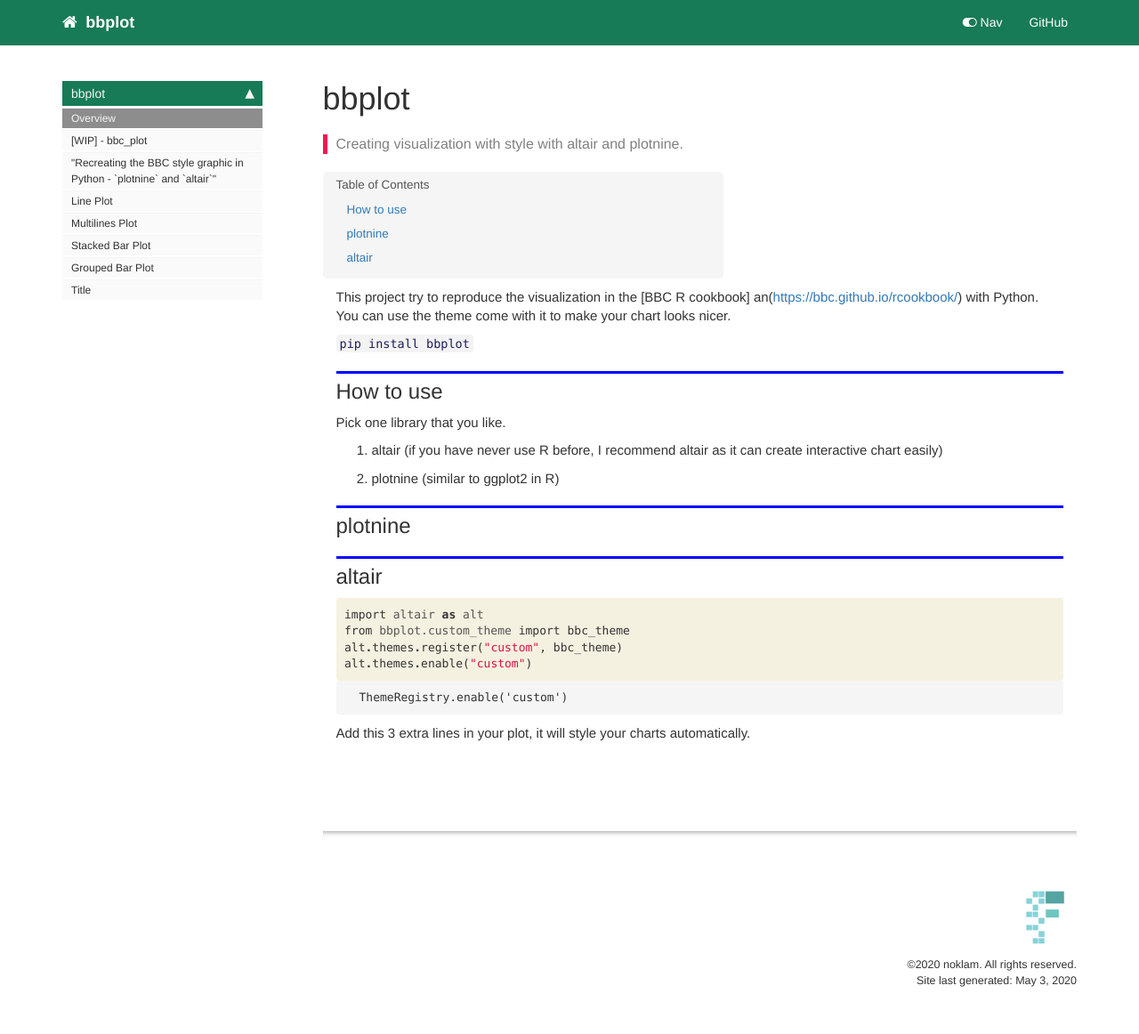
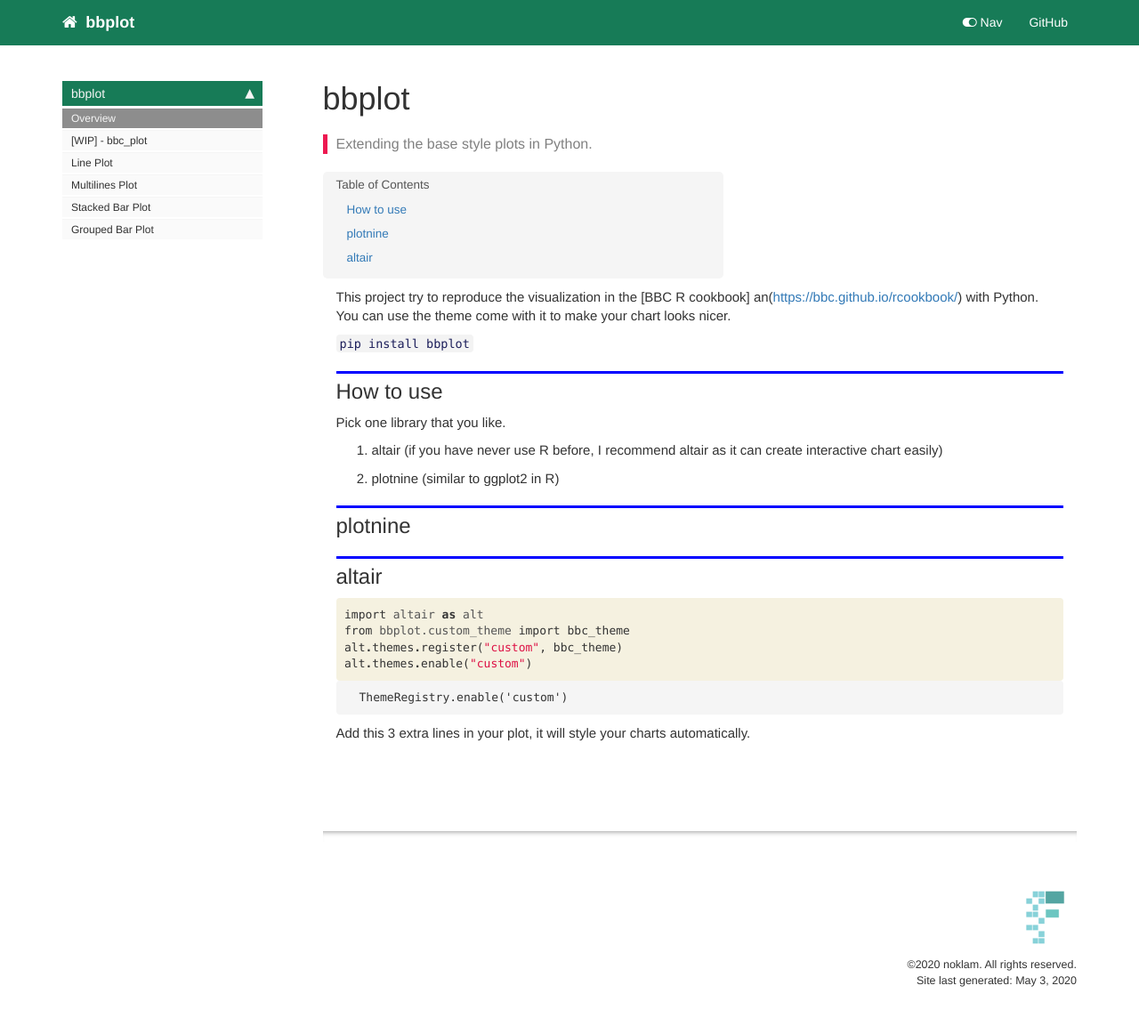
Before and after one commit to noklam/bbplot, a Jekyll site: the page built from docs/index.html, in a window 1280 px wide. Shown: the whole page at 89% size. Built offline with Jekyll 4.4.1, drawn with Linux system fonts in a browser that asks for light colours; nearby versions of some CDN libraries; comment, search, counter and statistics services are not loaded.

Commit message:
remove old notebook to _nbs

```diff
--- a/docs/_data/sidebars/home_sidebar.yml
+++ b/docs/_data/sidebars/home_sidebar.yml
@@ -13,9 +13,6 @@ entries:
       title: '[WIP] - bbc_plot'
       url: /bbplot
     - output: web,pdf
-      title: '"Recreating the BBC style graphic in Python - `plotnine` and `altair`"'
-      url: /bbc_plot_with_plotnine_and_altair
-    - output: web,pdf
       title: Line Plot
       url: /line_chart
     - output: web,pdf
@@ -27,9 +24,6 @@ entries:
     - output: web,pdf
       title: Grouped Bar Plot
       url: /groupedbar_chart
-    - output: web,pdf
-      title: Title
-      url: /Untitled
     output: web
     title: bbplot
   output: web
--- a/docs/index.html
+++ b/docs/index.html
@@ -5,8 +5,8 @@ title: bbplot
 keywords: fastai
 sidebar: home_sidebar
 
-summary: "Creating visualization with style with altair and plotnine."
-description: "Creating visualization with style with altair and plotnine."
+summary: "Extending the base style plots in Python."
+description: "Extending the base style plots in Python."
 ---
 <!--
 
--- a/docs/sidebar.json
+++ b/docs/sidebar.json
@@ -2,11 +2,9 @@
   "bbplot": {
     "Overview": "/",
     "[WIP] - bbc_plot": "/bbplot",
-    "\"Recreating the BBC style graphic in Python - `plotnine` and `altair`\"": "/bbc_plot_with_plotnine_and_altair",
     "Line Plot": "/line_chart",
     "Multilines Plot": "/multiline_chart",
     "Stacked Bar Plot": "/stackedbar_chart",
-    "Grouped Bar Plot": "/groupedbar_chart",
-    "Title": "/Untitled"
+    "Grouped Bar Plot": "/groupedbar_chart"
   }
 }
```
Also changed, not shown: README.md, 3 other files.
